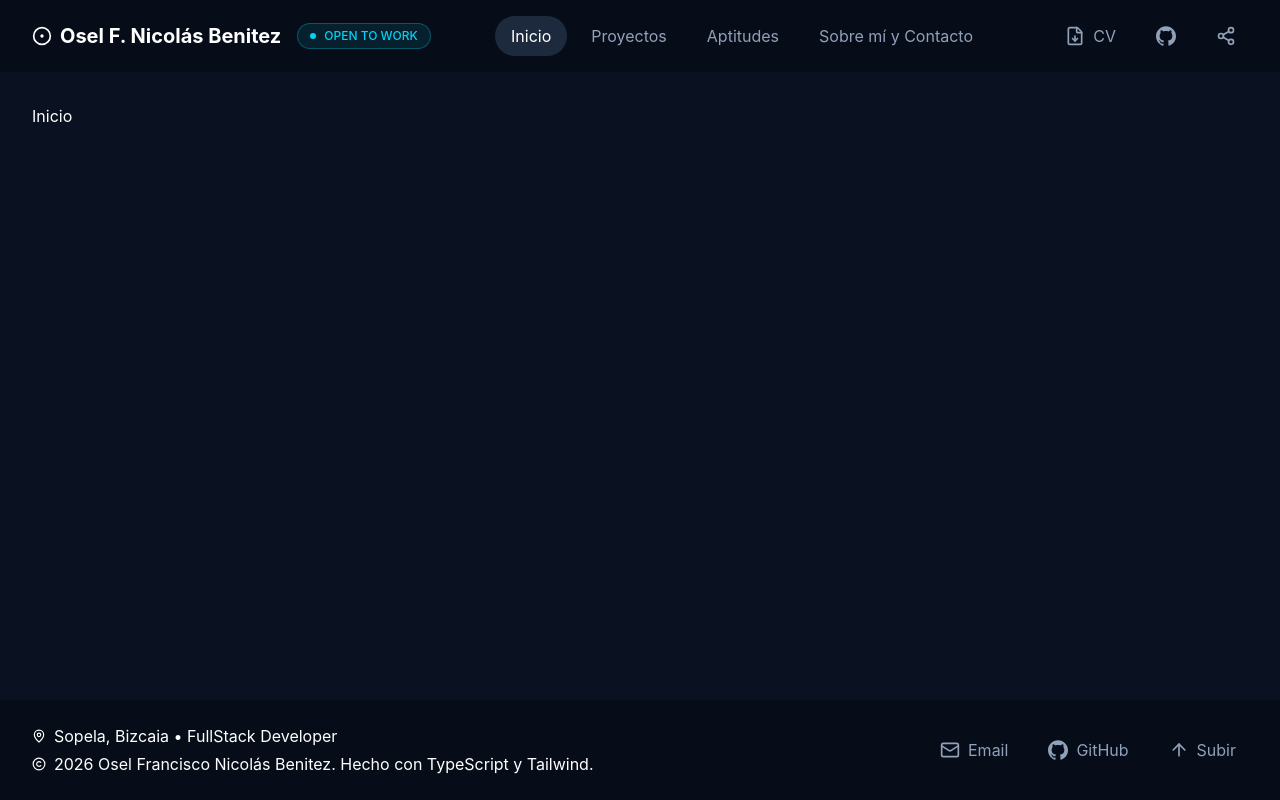
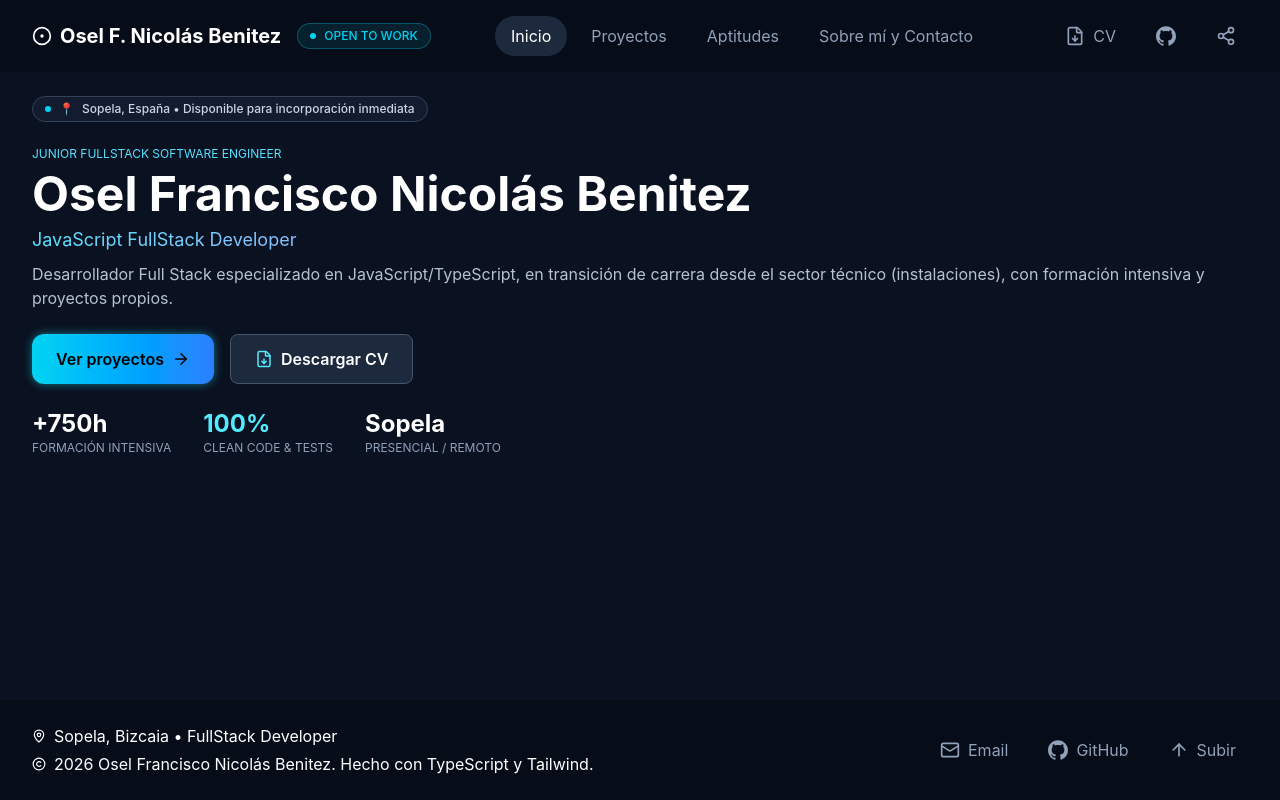
Before and after one commit to OselkoNico/Portfolio, a React (Vite) app: page / in a window 1280 px wide. Built offline with nearby package versions, Linux system fonts and the light colour scheme; the HTML template or start-up script is replaced by a standard one.

Commit message:
Home.tsx integra el Hero como primera sección; Specialties y FeaturedProjects se añadirán en próximos commits de esta misma rama.

```diff
--- a/src/pages/Home.tsx
+++ b/src/pages/Home.tsx
@@ -1,3 +1,9 @@
+import Hero from "../sections/Hero"
+
 export default function Home() {
-    return <h1 className="text-white text-3x1 p-8">Inicio</h1>
+    return(
+        <div>
+            <Hero />
+        </div>
+    )
 }
```
